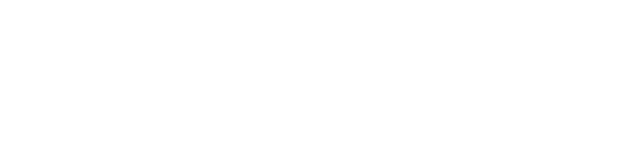
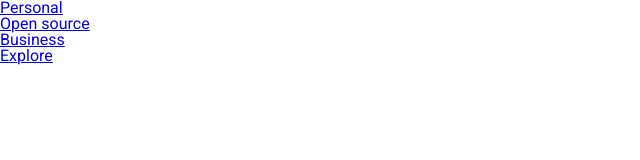
Before and after one commit to ikyoon0619/github-clone, a plain HTML site: page index.html in a window 1280 px wide. Shown: the whole page, without its empty margins (0-640 px from the left). Drawn offline with nearby package versions, Linux system fonts and the light colour scheme.

Commit message:
HTML:Header

```diff
--- a/css/style.css
+++ b/css/style.css
@@ -56,7 +56,7 @@
   color: #cacaca;
 }
 .input--text::-ms-input-placeholder {
-  color: #cacacca;
+  color: #cacaca;
 }
 .input--text::-moz-input-placeholder {
   color: #cacaca;
--- a/index.html
+++ b/index.html
@@ -48,6 +48,23 @@
     <link rel="stylesheet" href="css/style.css" />
   </head>
   <body>
-    <div class="body__container"></div>
+    <div class="body__container">
+      <!-- HEADER -->
+      <header class="section">
+        <div class="inner">
+          <div class="menu-group">
+            <div class="logo">
+              <a href=""></a>
+            </div>
+            <ul class="main-menu">
+              <li><a href="#">Personal</a></li>
+              <li><a href="#">Open source</a></li>
+              <li><a href="#">Business</a></li>
+              <li><a href="#">Explore</a></li>
+            </ul>
+          </div>
+        </div>
+      </header>
+    </div>
   </body>
 </html>
```
